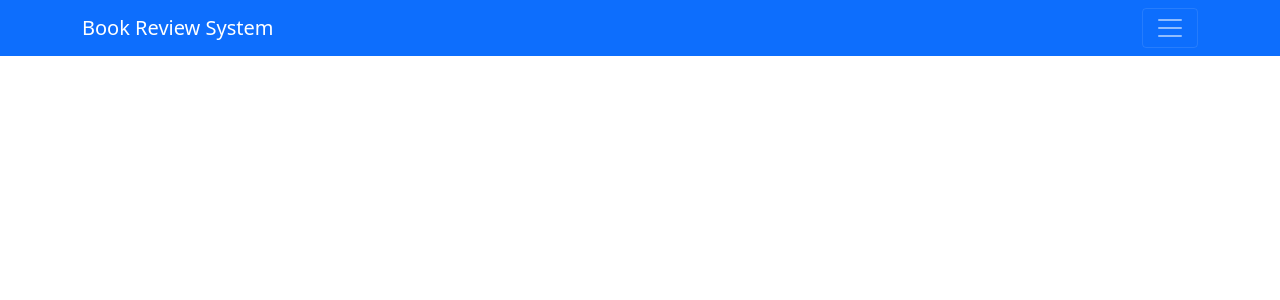
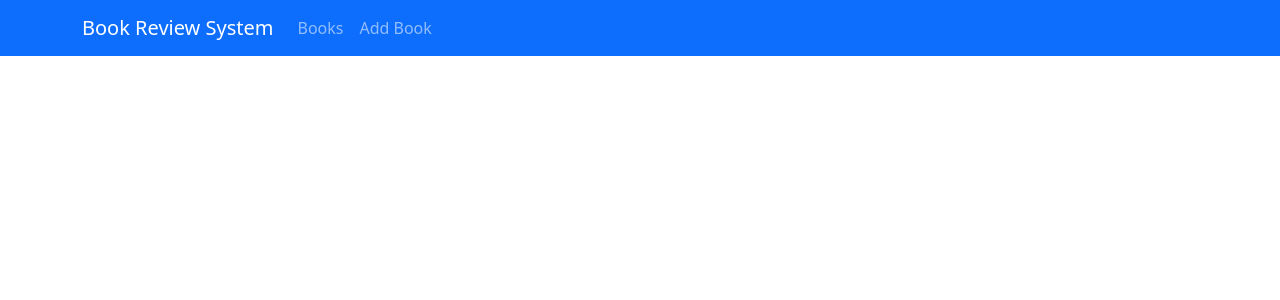
Before and after one commit to robiulhasananim/bookReview, a Django app: template book/templates/book/base.html in a window 1280 px wide. Shown: the top 300 px of the page. Run offline with Django 3.2, Linux system fonts and the light colour scheme; the template is opened without the code that fills it, so the values that code supplies are empty.

Commit message:
feat: add books functionality

```diff
--- a/book/templates/book/base.html
+++ b/book/templates/book/base.html
@@ -8,19 +8,19 @@
 </head>
 
 <body>
-    <nav class="navbar navbar-expand-1g navbar-dark bg-primary mb-4">
+    <nav class="navbar navbar-expand-lg navbar-dark bg-primary mb-4">
         <div class="container">
             <a class="navbar-brand" href="#">Book Review System</a>
-                <button class="navbar-toggler" type="button" data-bs-toggle="collapse"data-bs-target="#navbarNav">
+            <button class="navbar-toggler" type="button" data-bs-toggle="collapse" data-bs-target="#navbarNav">
                 <span class="navbar-toggler-icon"></span>
             </button>
             <div class="collapse navbar-collapse" id="navbarNav">
                 <ul class="navbar-nav">
                     <li class="nav-item">
-                            <a class="nav-link" href="#">Books</a>
+                        <a class="nav-link" href="{% url 'book-list' %}">Books</a>
                     </li>
                     <li class="nav-item">
-                            <a class="nav-link" href="#">Add Book</a>
+                        <a class="nav-link" href="{% url 'book-create' %}">Add Book</a>
                     </li>
                 </ul>
             </div>
--- a/book/urls.py
+++ b/book/urls.py
@@ -1,6 +1,7 @@
 from django.urls import path
 from book import views
 urlpatterns = [
+    path('', views.book_list, name='book-list'),
     path('book/new/', views.book_create, name='book-create'),
 
 ]
--- a/book/views.py
+++ b/book/views.py
@@ -13,3 +13,7 @@ def book_create(request):
     else:
         form = BookForm()
     return render(request, 'book/book_form.html', {'form': form})
+
+def book_list(request):
+    books = Book.objects.all().order_by('-created_at')
+    return render(request, 'book/book_list.html', {'books':books})
```
Also changed, not shown: book/templates/book/book_list.html (added, +27 -0 lines). Lines whose indentation alone changed are shown as unchanged.
